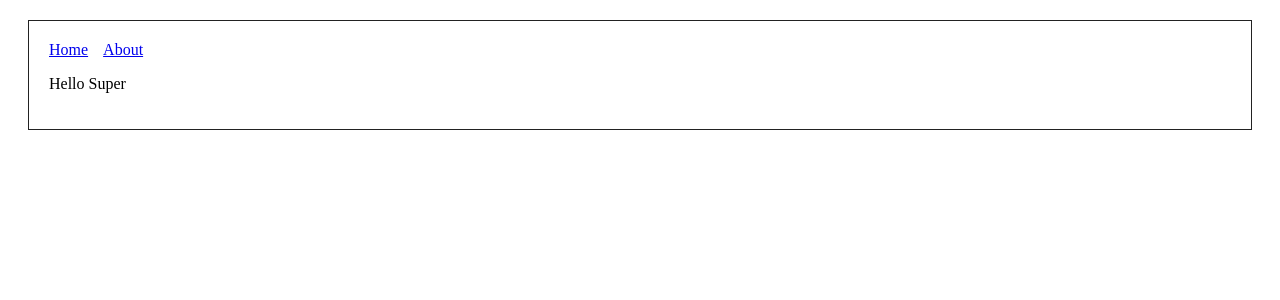
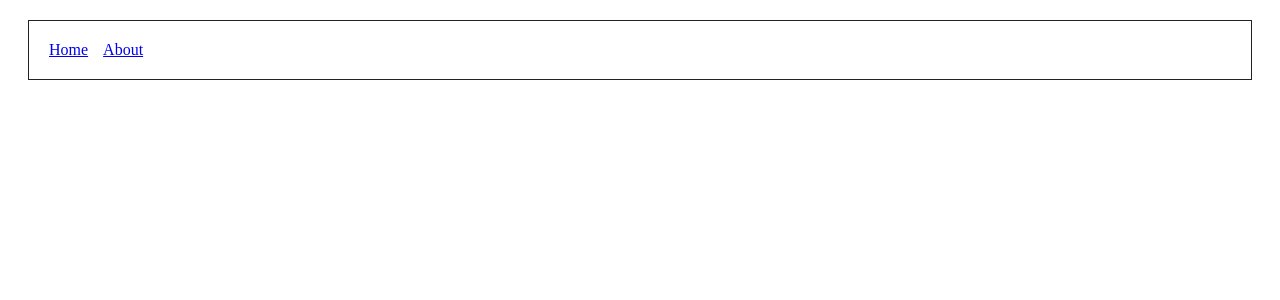
Before and after one commit to joe83/super-next-js, a Next.js app: page / in a window 1280 px wide. Shown: the top 300 px of the page. Built offline with nearby package versions, Linux system fonts and the light colour scheme.

Commit message:
try to remove props.children

```diff
--- a/components/SuperLayout.js
+++ b/components/SuperLayout.js
@@ -9,7 +9,6 @@ const layoutStyle = {
 const SuperLayout = (props) => (
   <div style={layoutStyle}>
     <Header />
-    {props.children}
   </div>
 )
 
```
